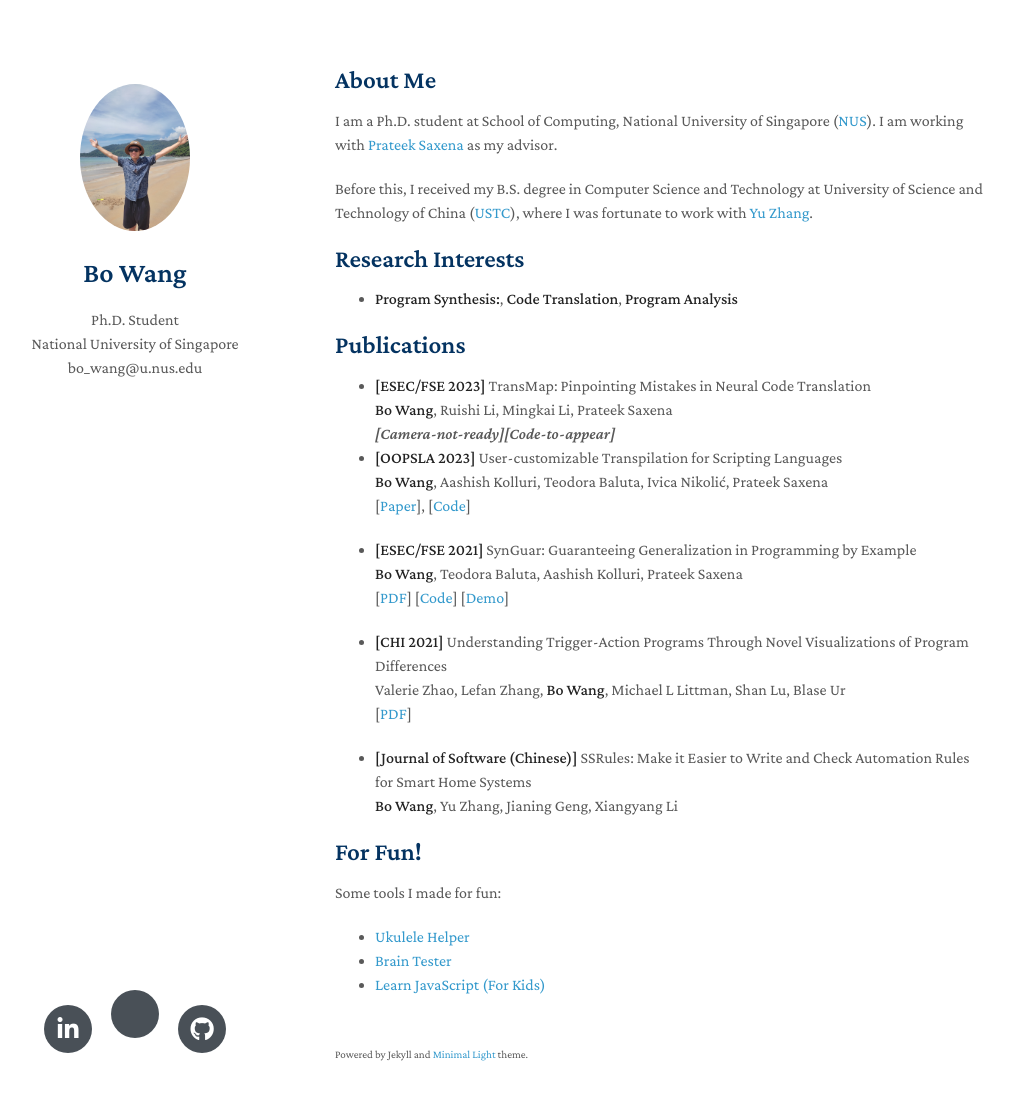
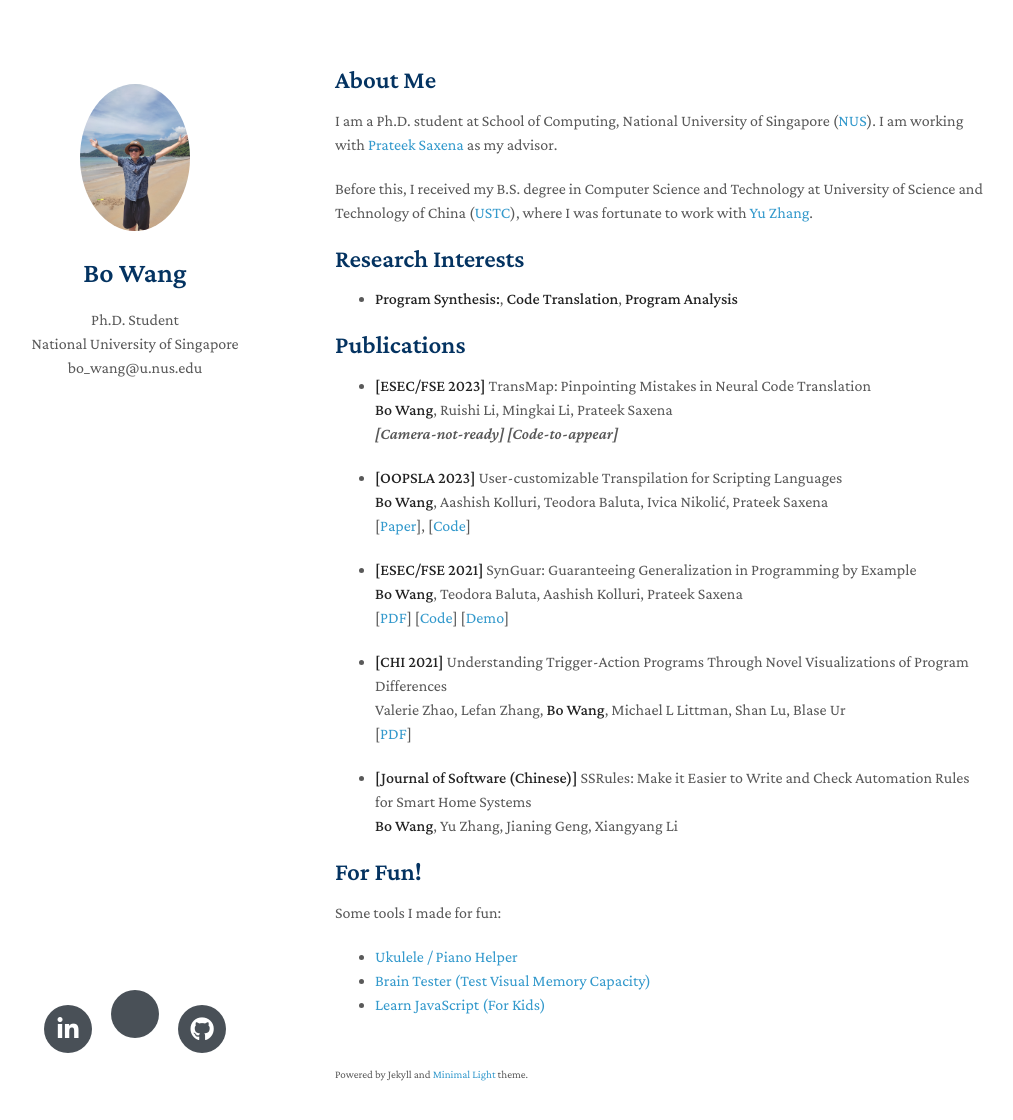
Before and after one commit to HALOCORE/HALOCORE.github.io, a Jekyll site: the page built from index.md, in a window 1280 px wide and 1155 px high. Shown: the top 1120 px of the window, without its empty margins (135-1148 px from the left). Built offline with Jekyll 4.4.1, drawn with Linux system fonts in a browser that asks for light colours; nearby versions of some CDN libraries; a style sheet for code colours, icons or effects is not loaded.

Commit message:
minor update

```diff
--- a/index.md
+++ b/index.md
@@ -45,6 +46,6 @@
 ## For Fun!
 
 Some tools I made for fun:
-- [Ukulele Helper](./ukulele/index.html)
-- [Brain Tester](./brain-tester/index.html)
+- [Ukulele / Piano Helper](./ukulele/index.html)
+- [Brain Tester (Test Visual Memory Capacity)](./brain-tester/index.html)
 - [Learn JavaScript (For Kids)](./js-starter/index.html)
```
Also changed, not shown: other parts of index.md (+2 -1 lines).
